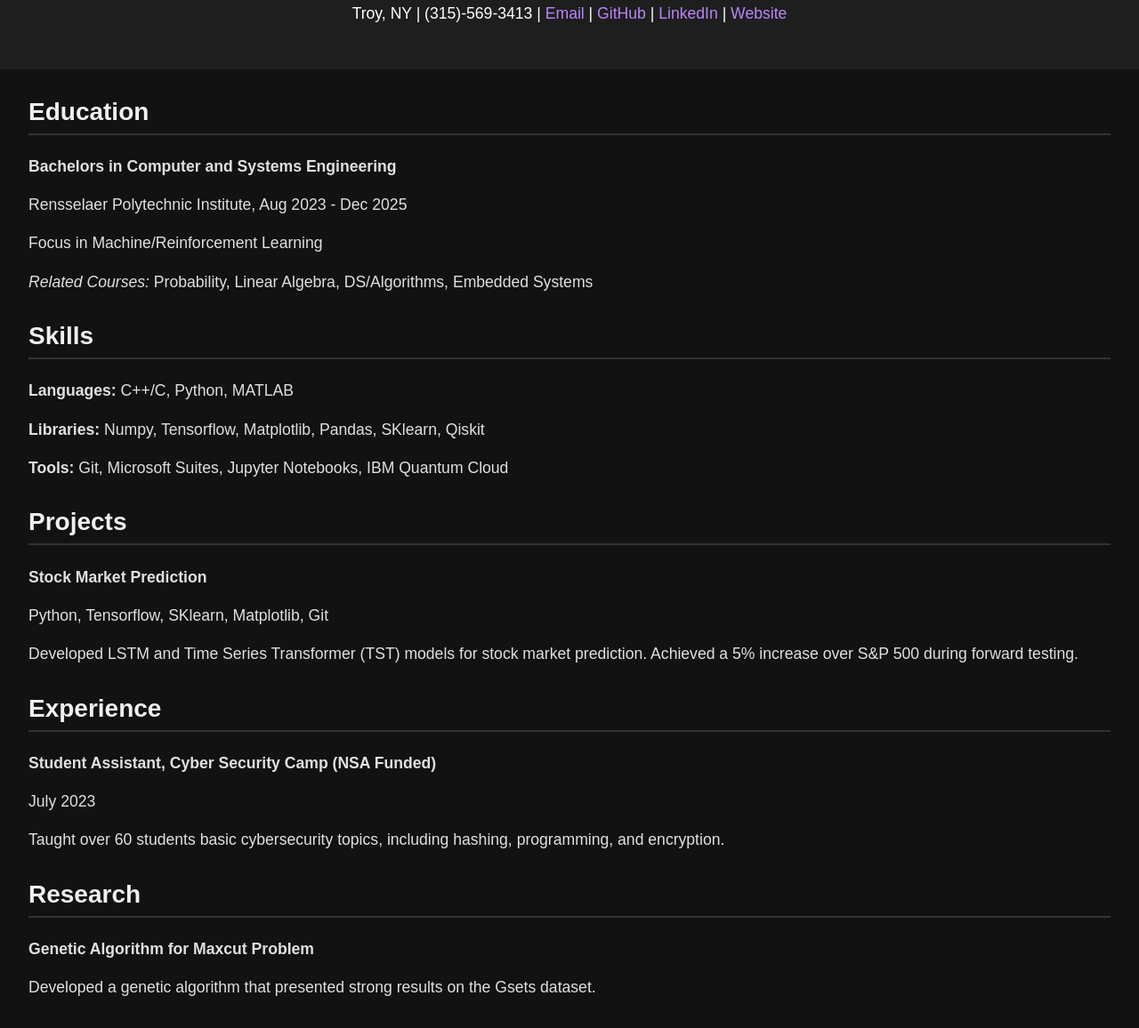
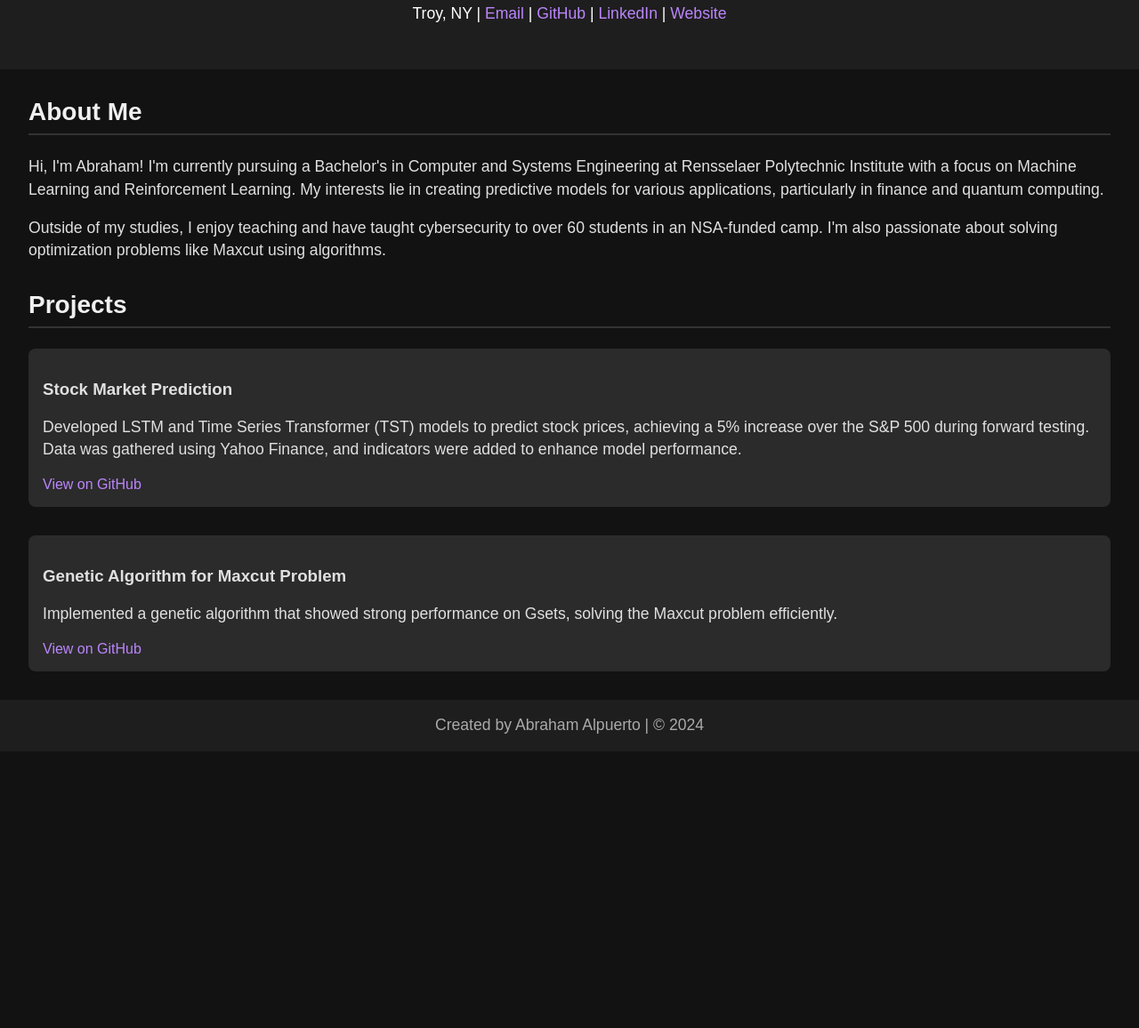
Before and after one commit to abrahamAlpuerto/aa-web, a plain HTML site: page index.html in a window 1280 px wide. Shown: the part 92-1248 px from the top of the page at 89% size. After the commit the page ends 937 px from the top, so only its background shows below. Drawn offline with Linux system fonts and the light colour scheme.

Commit message:
Update index.html

```diff
--- a/index.html
+++ b/index.html
@@ -3,48 +3,38 @@
 <head>
     <meta charset="UTF-8">
     <meta name="viewport" content="width=device-width, initial-scale=1.0">
-    <title>Abraham Alpuerto - Resume</title>
+    <title>Abraham Alpuerto</title>
     <link rel="stylesheet" href="style.css">
 </head>
 <body>
     <header>
         <h1>Abraham Alpuerto</h1>
-        <p>Troy, NY | (315)-569-3413 | <a href="mailto:your-email@example.com">Email</a> | <a href="https://github.com/your-github">GitHub</a> | <a href="https://www.linkedin.com/in/your-linkedin">LinkedIn</a> | <a href="https://your-website.com">Website</a></p>
+        <p>Troy, NY | <a href="mailto:your-email@example.com">Email</a> | <a href="https://github.com/your-github">GitHub</a> | <a href="https://www.linkedin.com/in/your-linkedin">LinkedIn</a> | <a href="https://your-website.com">Website</a></p>
     </header>
 
-    <section id="education">
-        <h2>Education</h2>
-        <p><strong>Bachelors in Computer and Systems Engineering</strong></p>
-        <p>Rensselaer Polytechnic Institute, Aug 2023 - Dec 2025</p>
-        <p>Focus in Machine/Reinforcement Learning</p>
-        <p><em>Related Courses:</em> Probability, Linear Algebra, DS/Algorithms, Embedded Systems</p>
-    </section>
-
-    <section id="skills">
-        <h2>Skills</h2>
-        <p><strong>Languages:</strong> C++/C, Python, MATLAB</p>
-        <p><strong>Libraries:</strong> Numpy, Tensorflow, Matplotlib, Pandas, SKlearn, Qiskit</p>
-        <p><strong>Tools:</strong> Git, Microsoft Suites, Jupyter Notebooks, IBM Quantum Cloud</p>
+    <section id="about">
+        <h2>About Me</h2>
+        <p>Hi, I'm Abraham! I'm currently pursuing a Bachelor's in Computer and Systems Engineering at Rensselaer Polytechnic Institute with a focus on Machine Learning and Reinforcement Learning. My interests lie in creating predictive models for various applications, particularly in finance and quantum computing.</p>
+        <p>Outside of my studies, I enjoy teaching and have taught cybersecurity to over 60 students in an NSA-funded camp. I'm also passionate about solving optimization problems like Maxcut using algorithms.</p>
     </section>
 
     <section id="projects">
         <h2>Projects</h2>
-        <p><strong>Stock Market Prediction</strong></p>
-        <p>Python, Tensorflow, SKlearn, Matplotlib, Git</p>
-        <p>Developed LSTM and Time Series Transformer (TST) models for stock market prediction. Achieved a 5% increase over S&P 500 during forward testing.</p>
+        <div class="project">
+            <h3>Stock Market Prediction</h3>
+            <p>Developed LSTM and Time Series Transformer (TST) models to predict stock prices, achieving a 5% increase over the S&P 500 during forward testing. Data was gathered using Yahoo Finance, and indicators were added to enhance model performance.</p>
+            <a href="https://github.com/your-github/stock-market-prediction" target="_blank">View on GitHub</a>
+        </div>
+
+        <div class="project">
+            <h3>Genetic Algorithm for Maxcut Problem</h3>
+            <p>Implemented a genetic algorithm that showed strong performance on Gsets, solving the Maxcut problem efficiently.</p>
+            <a href="https://github.com/your-github/maxcut-algorithm" target="_blank">View on GitHub</a>
+        </div>
     </section>
 
-    <section id="experience">
-        <h2>Experience</h2>
-        <p><strong>Student Assistant, Cyber Security Camp (NSA Funded)</strong></p>
-        <p>July 2023</p>
-        <p>Taught over 60 students basic cybersecurity topics, including hashing, programming, and encryption.</p>
-    </section>
-
-    <section id="research">
-        <h2>Research</h2>
-        <p><strong>Genetic Algorithm for Maxcut Problem</strong></p>
-        <p>Developed a genetic algorithm that presented strong results on the Gsets dataset.</p>
-    </section>
+    <footer>
+        <p>Created by Abraham Alpuerto | © 2024</p>
+    </footer>
 </body>
 </html>
```
